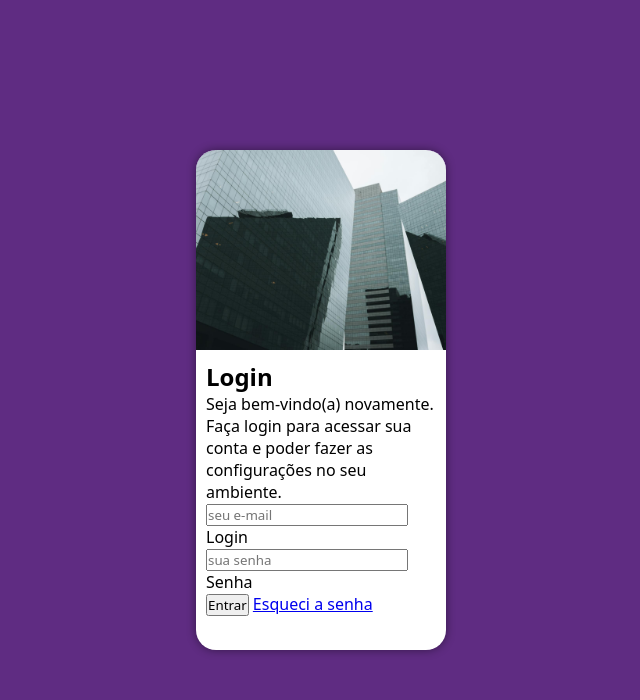
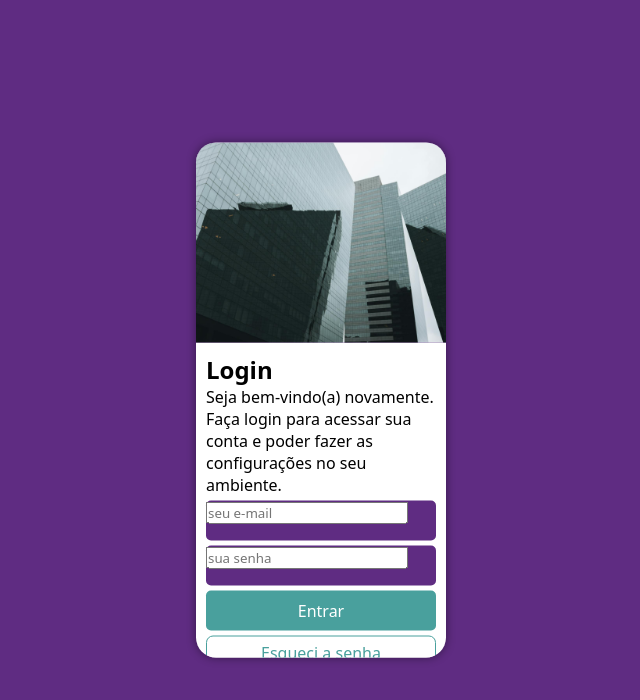
Before and after one commit to Tiagohq20/projeto-login, a plain HTML site: page index.html in a window 1280 px wide. Shown: the whole page, without its empty margins (319-959 px from the left). Drawn offline with Linux system fonts and the light colour scheme.

Commit message:
atualizar

```diff
--- a/Estilos/style.css
+++ b/Estilos/style.css
@@ -27,7 +27,7 @@ section#login {
     overflow: hidden;
     background-color: white;
     width: 250px;
-    height: 500px;
+    height: 515px;
     border-radius: 20px;
     box-shadow: 0px 0px 10px rgba(0, 0, 0, 0.450);
     transition: width 0.3s, height 0.3s;
@@ -46,3 +46,57 @@ section#login > div#formulario {
     display: block;
     padding: 10px;
 }
+
+form > div.campo {
+    background-color: #5f2c82;
+    display: block;
+    width: 100%;
+    height: 40px;
+    border-radius: 5px;
+    margin: 5px 0px;
+}
+
+div.campo > label {
+    display: none;
+}
+
+form > input[type=submit] {
+    display: block;
+    font-size: 1em;
+    width: 100%;
+    height: 40px;
+    background-color: #49a09d;
+    color: white;
+    border: none;
+    border-radius: 5px;
+    cursor: pointer;
+}
+
+form
+
+form > input[type=submit]:hover {
+    background-color: #2d6462;
+}
+
+form > a.botao {
+    display: block;
+    text-align: center;
+    font-size: 1em;
+    width: 100%;
+    height: 40px;
+    padding-top: 5px;
+    margin-top: 5px;
+    background-color: white;
+    color: #49a09d;
+    border: 1px solid #49a09d;
+    border-radius: 7px;
+    text-decoration: none;
+}
+
+form > a.botao:hover {
+    background-color: #6cd3cf;
+}
+
+form > a.botao > i {
+    font-size: 0.8em;
+}
--- a/index.html
+++ b/index.html
@@ -27,7 +27,7 @@
                         <label for="isenha">Senha</label>
                    </div>
                    <input type="submit" value="Entrar">
-                   <a href="esqueci.html">
+                   <a href="esqueci.html" class="botao">
                     Esqueci a senha
                    </a>
                 </form>
```
